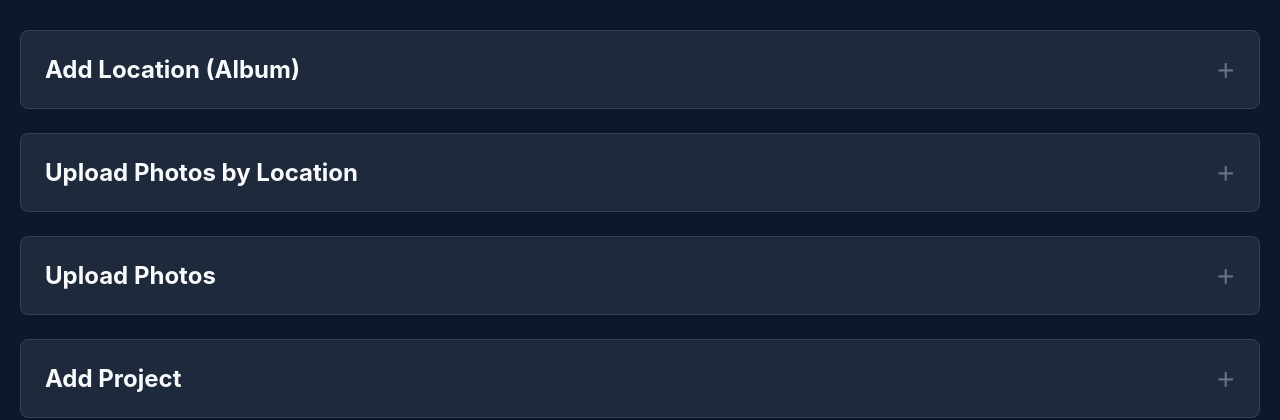
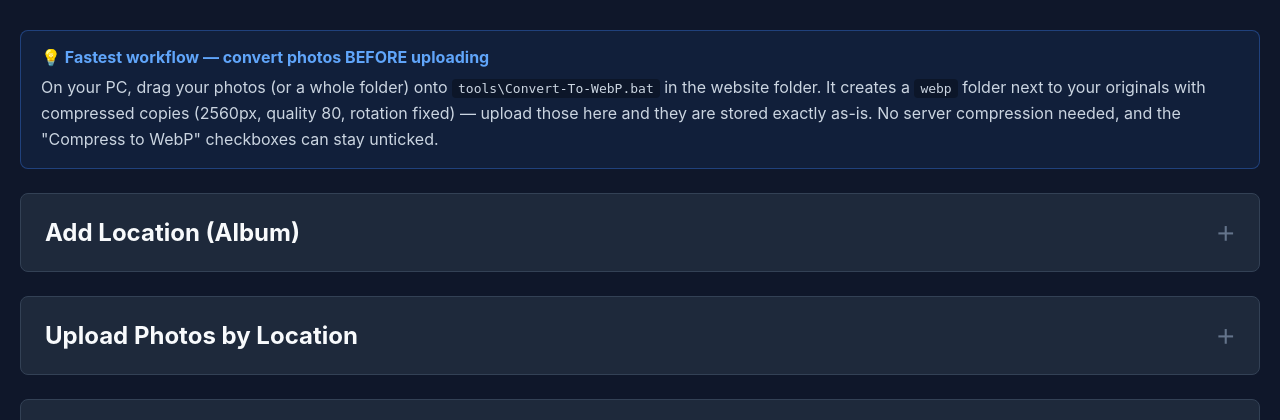
Before and after one commit to ChickenMedic/Photography-Website, a PHP site: page /admin.php in a window 1280 px wide. Shown: the part 101-521 px from the top of the page. Run offline with PHP 8.4, Linux system fonts and the light colour scheme; a user stored in the database is signed in; data that the repository does not hold is empty; some libraries are stand-ins or nearby versions.

Commit message:
Add workflow reminder to admin dashboard
Tip box above the upload cards reminding to convert photos locally
with tools/Convert-To-WebP.bat before uploading.

Co-Authored-By: Claude Fable 5 <noreply@anthropic.com>

```diff
--- a/admin.php
+++ b/admin.php
@@ -691,6 +691,17 @@ if (isset($_GET['edit_project'])) {
             <div class="alert alert-error">Warning: the PHP GD extension is not enabled on this server, so uploaded photos are being stored at full size with NO compression or resizing. Enable the "gd" extension in php.ini (and restart the web server) to fix this.</div>
         <?php endif; ?>
 
+        <div style="background: rgba(59, 130, 246, 0.08); border: 1px solid rgba(59, 130, 246, 0.35); border-radius: 8px; padding: 16px 20px; margin-bottom: 24px; color: #cbd5e1;">
+            <strong style="color: #60a5fa;">&#128161; Fastest workflow — convert photos BEFORE uploading</strong>
+            <p style="margin: 8px 0 0 0; line-height: 1.6;">
+                On your PC, drag your photos (or a whole folder) onto
+                <code style="background: rgba(0,0,0,0.3); padding: 2px 6px; border-radius: 4px; font-family: monospace;">tools\Convert-To-WebP.bat</code>
+                in the website folder. It creates a <code style="background: rgba(0,0,0,0.3); padding: 2px 6px; border-radius: 4px; font-family: monospace;">webp</code> folder next to your originals with
+                compressed copies (2560px, quality 80, rotation fixed) &mdash; upload those here and they are stored exactly as-is.
+                No server compression needed, and the "Compress to WebP" checkboxes can stay unticked.
+            </p>
+        </div>
+
         <div class="card">
             <h2>Add Location (Album)</h2>
             <div class="card-content" style="display: none;">
```
